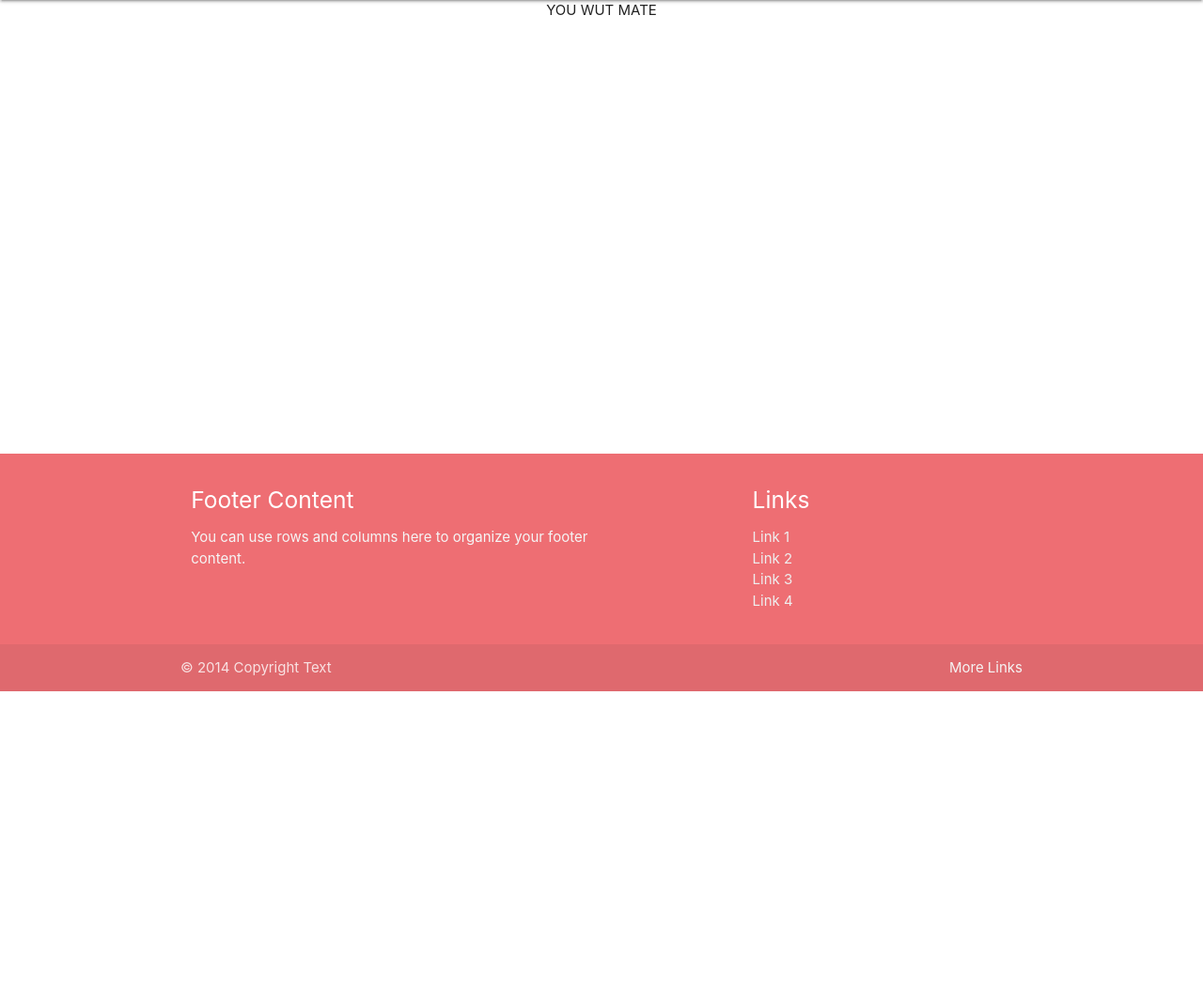
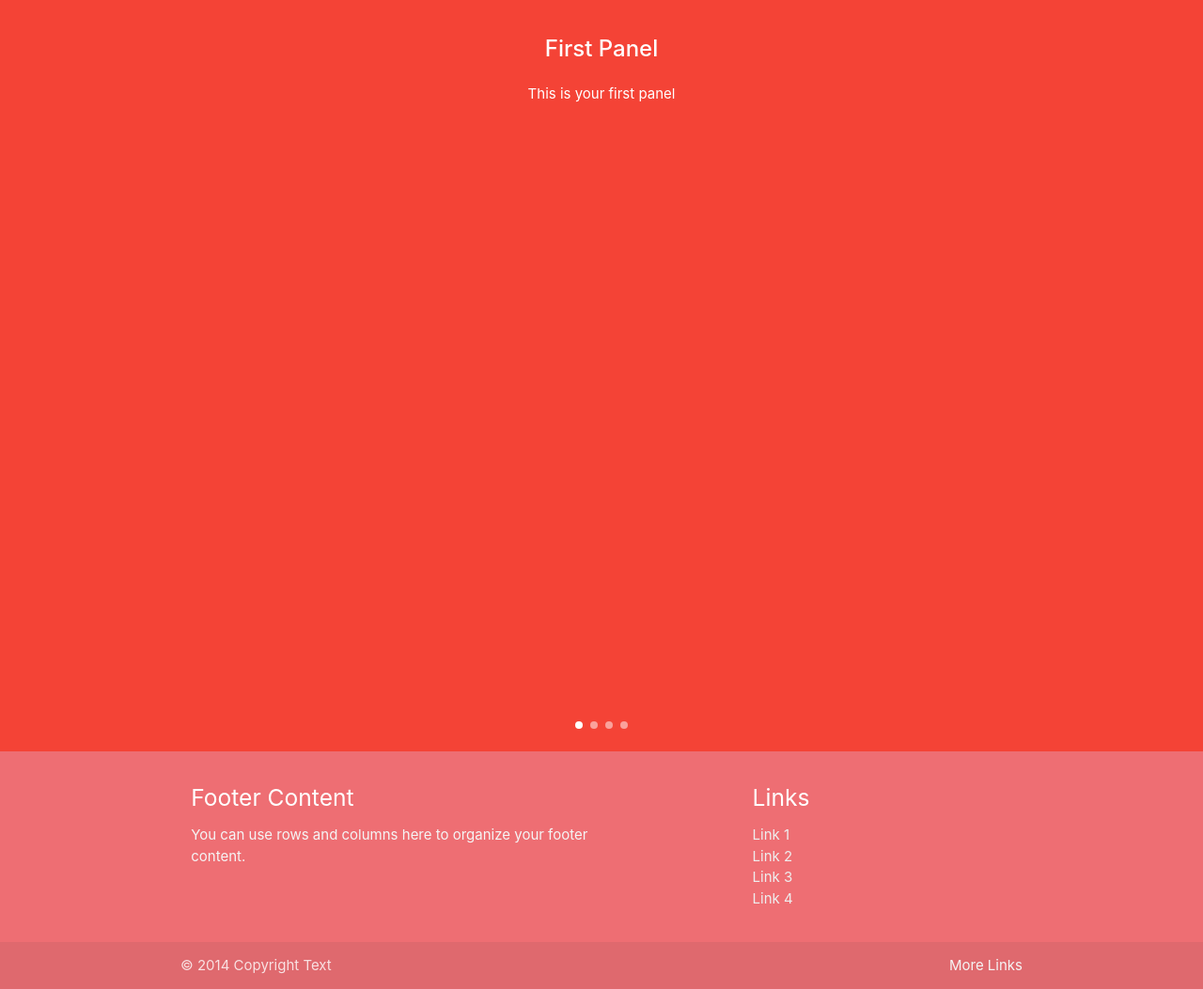
Before and after one commit to NoCrazyShet/dwp_duckshop_restructure, a PHP site: page / in a window 1280 px wide. Shown: the part 64-1117 px from the top of the page at 94% size. Before the commit the page ends 800 px from the top, so only its background shows below. Run offline with PHP 8.4, Linux system fonts and the light colour scheme; some libraries are stand-ins or nearby versions.

Commit message:
Cant remember what i did

```diff
--- a/backdexPageControllers/backdexProductController.php
+++ b/backdexPageControllers/backdexProductController.php
@@ -38,7 +38,6 @@ foreach ($products as $row) {
             <div class="card">
                 <div class="card-image">
                     <img src="./images/<?php echo $row['productIMG'] ?>">
-                    <span class="card-title black-text"><?php echo $row['productName']?></span>
                 </div>
                 <div class="card-content">
                     <?php echo $row['productName'] ?>
--- a/index.php
+++ b/index.php
@@ -13,7 +13,6 @@ $login = new loginController();
     <link href="https://fonts.googleapis.com/icon?family=Material+Icons" rel="stylesheet">
     <link rel="stylesheet" type="text/css" href="style/css/materialize.css">
     <link rel="stylesheet" type="text/css" href="style/css/custom.css">
-    <script src="style/js/bin/materialize.min.js"></script>
 </head>
 <body>
 <header>
@@ -31,10 +30,11 @@ $login = new loginController();
 </header>
 
 <main>
-    <div class="container center">
-        <?php if(isset($_GET['page'])){include("controllers/viewController.php");}
-        else {echo "YOU WUT MATE";}?>
-    </div>
+
+        <?php if(isset($_GET['page'])){
+            include("indexPageControllers/indexViewController.php");}
+        else {include("./pages/indexPage.php");}?>
+
 </main>
 
 <footer class="page-footer">
@@ -62,5 +62,8 @@ $login = new loginController();
         </div>
     </div>
 </footer>
+<script src="https://code.jquery.com/jquery-3.3.1.min.js" integrity="sha256-FgpCb/KJQlLNfOu91ta32o/NMZxltwRo8QtmkMRdAu8=" crossorigin="anonymous"></script>
+<script src="style/js/bin/materialize.min.js"></script>
+<script src="style/js/custom.js"></script>
 </body>
 </html>
--- /dev/null
+++ b/pages/indexPage.php
@@ -0,0 +1,20 @@
+<?php ?>
+
+<div class="carousel carousel-slider center" data-indicators="true" style="height: 100vh;">
+    <div class="carousel-item red white-text" href="#one!">
+        <h2>First Panel</h2>
+        <p class="white-text">This is your first panel</p>
+    </div>
+    <div class="carousel-item amber white-text" href="#two!">
+        <h2>Second Panel</h2>
+        <p class="white-text">This is your second panel</p>
+    </div>
+    <div class="carousel-item green white-text" href="#three!">
+        <h2>Third Panel</h2>
+        <p class="white-text">This is your third panel</p>
+    </div>
+    <div class="carousel-item blue white-text" href="#four!">
+        <h2>Fourth Panel</h2>
+        <p class="white-text">This is your fourth panel</p>
+    </div>
+</div>
--- a/pages/products.php
+++ b/pages/products.php
@@ -1,2 +1,3 @@
 <?php
 echo "<h1>This is products</h1>";
+require_once ('./indexPageControllers/indexProductController.php');
--- /dev/null
+++ b/style/js/custom.js
@@ -0,0 +1,6 @@
+$( document ).ready(function() {
+    $('.carousel').carousel({fullWidth: true, indicators: true});
+    setInterval(function(){
+        $('.carousel').carousel('next');
+    },2000);
+});
```
Also changed, not shown: indexPageControllers/indexProductController.php (added, +36 -0 lines), images/5af55627bb39d_sql snippet.PNG (added), indexPageControllers/indexViewController.php (renamed from controllers/viewController.php).
